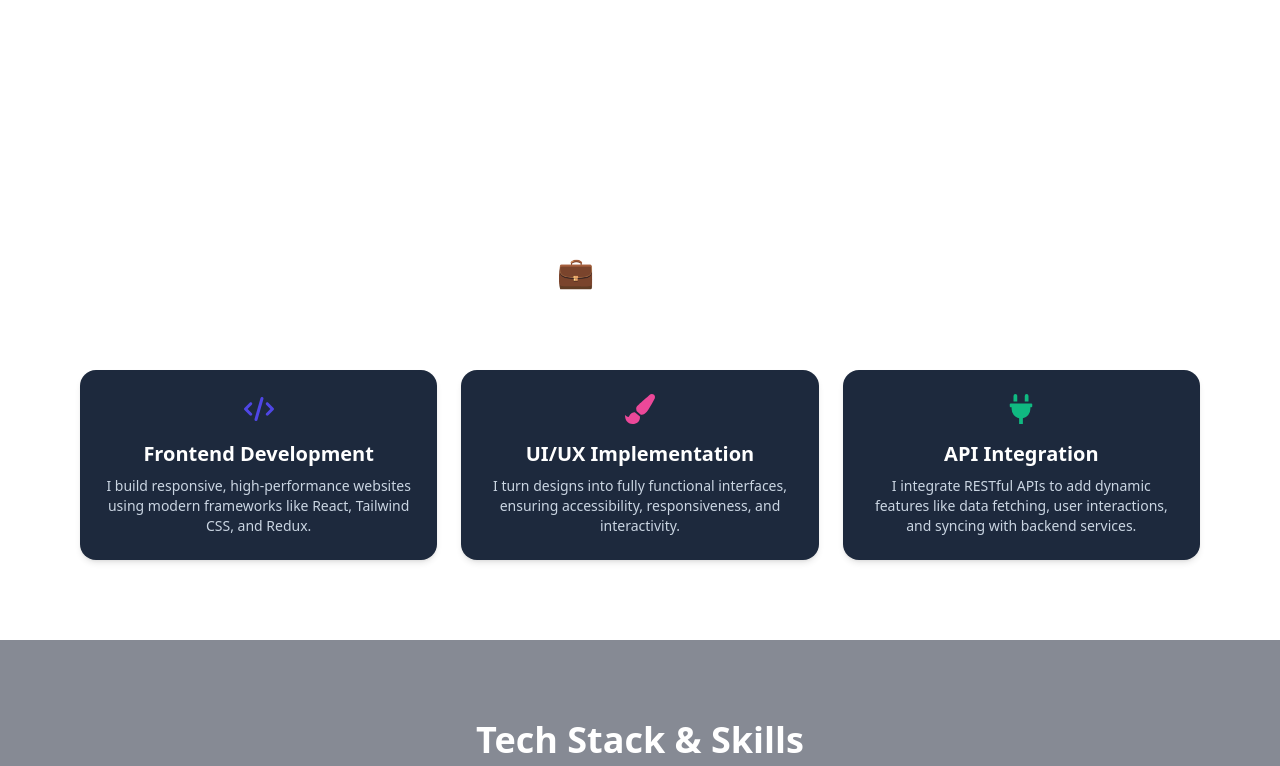
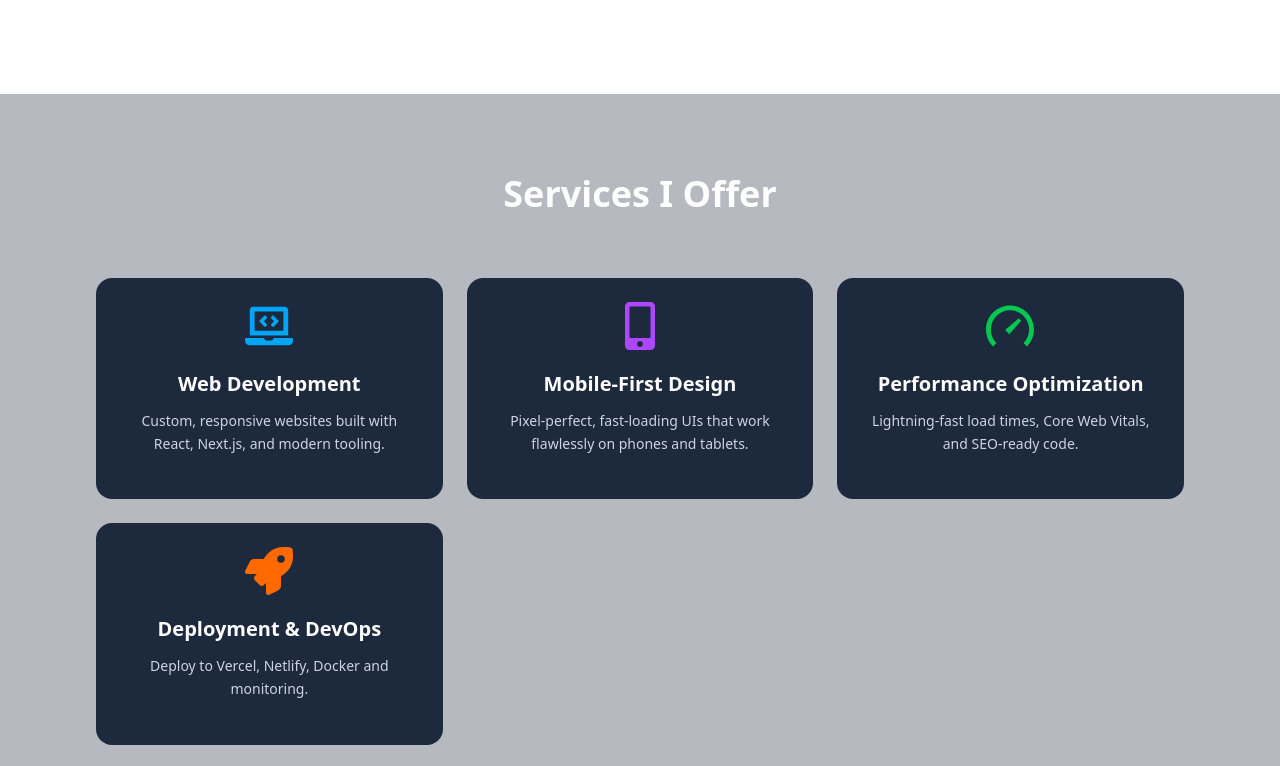
Before and after one commit to aposte7/O-portfolio-v2, a React (Vite) app: page / in a window 1280 px wide. Shown: the part 2034-2800 px from the top of the page. Built offline with nearby package versions, Linux system fonts and the light colour scheme.

Commit message:
refactor: enhance Services and Skills components with improved layout and animations

```diff
--- a/src/App.jsx
+++ b/src/App.jsx
@@ -127,15 +127,10 @@ function App() {
   return (
     <>
       <Header resumePdf={resumePdf} isOpen={isOpen} toggleMenu={toggleMenu} />
-
       <Projects />
-
-      <Services services={services} />
-
-      <Skills technologies={technologies} />
-
+      <Services />
+      <Skills />
       <Contact submitted={submitted} handleSubmit={handleSubmit} />
-
       <Footer />
     </>
   );
--- a/src/components/Services.jsx
+++ b/src/components/Services.jsx
@@ -1,27 +1,124 @@
-const Services = ({ services }) => {
+import {
+  FaLaptopCode,
+  FaMobileAlt,
+  FaPaintBrush,
+  FaRocket,
+} from "react-icons/fa";
+import { SiSpeedtest, SiFigma } from "react-icons/si";
+
+const services = [
+  {
+    id: "web-dev",
+    title: "Web Development",
+    description:
+      "Custom, responsive websites built with React, Next.js, and modern tooling.",
+    icon: <FaLaptopCode className="text-5xl text-sky-500" />,
+    cta: { label: "See Projects", href: "#projects" },
+  },
+  {
+    id: "mobile-dev",
+    title: "Mobile-First Design",
+    description:
+      "Pixel-perfect, fast-loading UIs that work flawlessly on phones and tablets.",
+    icon: <FaMobileAlt className="text-5xl text-purple-500" />,
+    cta: { label: "View Demos", href: "#projects" },
+  },
+
+  {
+    id: "performance",
+    title: "Performance Optimization",
+    description:
+      "Lightning-fast load times, Core Web Vitals, and SEO-ready code.",
+    icon: <SiSpeedtest className="text-5xl text-green-500" />,
+    cta: { label: "Audit My Site", href: "mailto:your@email.com" },
+  },
+  {
+    id: "deployment",
+    title: "Deployment & DevOps",
+    description: "Deploy to Vercel, Netlify, Docker and monitoring.",
+    icon: <FaRocket className="text-5xl text-orange-500" />,
+    cta: { label: "Launch Now", href: "#contact" },
+  },
+];
+
+export default function Services() {
   return (
-    <section id="service" className="py-20">
-      <div className="mx-auto max-w-6xl px-4">
-        <h2 className="my-20 text-center text-3xl font-bold text-white">
-          💼 Services
+    <section id="services" className="bg-slate-900/30 py-20">
+      <div className="mx-auto max-w-6xl px-4 sm:px-6 lg:px-8">
+        <h2 className="animate-fadeIn mb-16 text-center text-3xl font-bold text-white sm:text-4xl">
+          Services I Offer
         </h2>
-        <div className="flex flex-col justify-between gap-6 md:flex-row">
-          {services.map((service, index) => (
+
+        <div className="grid gap-6 sm:grid-cols-2 lg:grid-cols-3">
+          {services.map((service, idx) => (
             <div
-              key={index}
-              className="flex-1 rounded-2xl bg-slate-800 p-6 text-center shadow-md transition-shadow duration-300 hover:shadow-xl"
+              key={service.id}
+              className={`animate-slideUp group relative overflow-hidden rounded-2xl bg-slate-800 p-6 text-center transition-all duration-300 focus-within:ring-2 focus-within:ring-sky-500 focus-within:ring-offset-2 focus-within:ring-offset-slate-900 hover:-translate-y-2 hover:shadow-2xl hover:shadow-sky-500/20`}
+              style={{ animationDelay: `${idx * 100}ms` }}
             >
-              <div className="mb-4 flex justify-center">{service.icon}</div>
-              <h3 className="mb-2 text-xl font-semibold text-white">
-                {service.title}
-              </h3>
-              <p className="text-sm text-slate-300">{service.description}</p>
+              <div className="pointer-events-none absolute inset-0 rounded-2xl bg-gradient-to-br from-sky-500/0 via-purple-500/0 to-pink-500/0 opacity-0 transition-opacity duration-300 group-hover:opacity-100" />
+
+              <div className="relative z-10">
+                <div className="animate-iconFadeIn mb-5 flex justify-center opacity-0">
+                  {service.icon}
+                </div>
+
+                <h3 className="mb-3 text-xl font-semibold text-white transition-colors group-hover:text-sky-400">
+                  {service.title}
+                </h3>
+
+                <p className="mb-5 text-sm leading-relaxed text-slate-300">
+                  {service.description}
+                </p>
+              </div>
             </div>
           ))}
         </div>
       </div>
+
+      <style>{`
+        @keyframes fadeIn {
+          from {
+            opacity: 0;
+            transform: translateY(-20px);
+          }
+          to {
+            opacity: 1;
+            transform: translateY(0);
+          }
+        }
+        @keyframes slideUp {
+          from {
+            opacity: 0;
+            transform: translateY(30px);
+          }
+          to {
+            opacity: 1;
+            transform: translateY(0);
+          }
+        }
+        @keyframes iconFadeIn {
+          from {
+            opacity: 0;
+            transform: scale(0.8);
+          }
+          to {
+            opacity: 1;
+            transform: scale(1);
+          }
+        }
+
+        .animate-fadeIn {
+          animation: fadeIn 0.7s ease-out forwards;
+        }
+        .animate-slideUp {
+          animation: slideUp 0.6s ease-out forwards;
+          opacity: 0;
+        }
+        .animate-iconFadeIn {
+          animation: iconFadeIn 0.5s ease-out 0.3s forwards;
+        }
+      `}</style>
     </section>
   );
-};
-
-export default Services;
+}
--- a/src/components/Skills.jsx
+++ b/src/components/Skills.jsx
@@ -69,7 +69,7 @@ export default function Skills() {
           Tech Stack & Skills
         </h2>
 
-        <div className="grid gap-8 md:grid-cols-2 lg:grid-cols-4">
+        <div className="mx-auto grid w-lg gap-8 md:w-full md:grid-cols-2 lg:grid-cols-4">
           {skillGroups.map((group) => (
             <div
               key={group.title}
```
